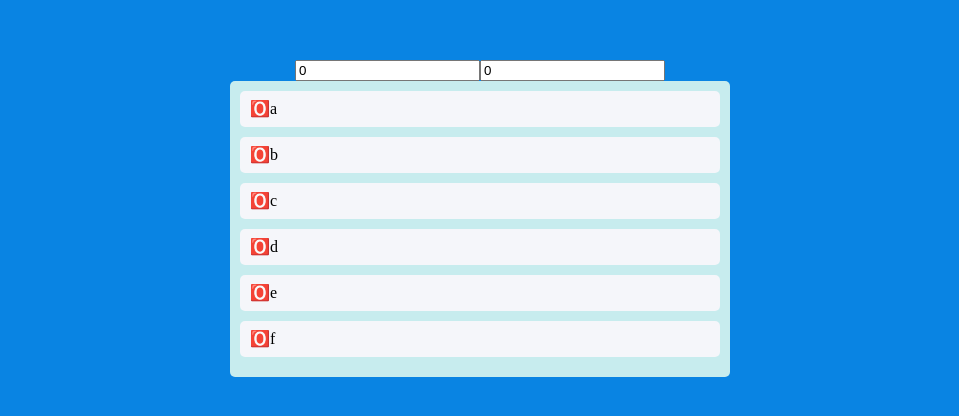
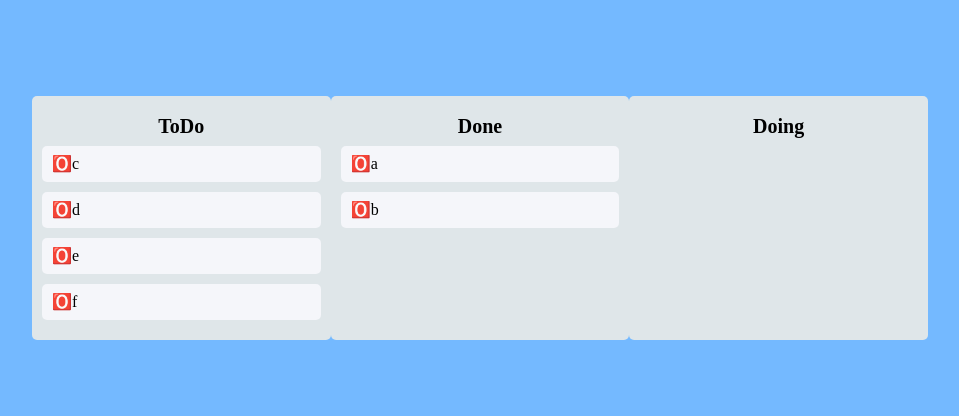
Before and after one commit to Insookim0702/trello, a React (Create React App) app: page / in a window 1280 px wide. Shown: the part 182-598 px from the top of the page, without its empty margins (160-1119 px from the left). Built offline with nearby package versions, Linux system fonts and the light colour scheme.

Commit message:
- 3개 list 구현

```diff
--- a/src/App.tsx
+++ b/src/App.tsx
@@ -10,6 +10,8 @@ import {
 import { ThemeProvider } from 'styled-components'
 import { dark, light } from './theme'
 import {
+  AtomDoingList,
+  AtomDoneList,
   AtomHour,
   AtomMinute,
   AtomToDoList,
@@ -50,10 +52,20 @@ const BodyWrapper = styled.div`
   margin: 0 auto;
   height: 100vh;
 `
+const ListsWrapper = styled.div`
+  display: flex;
+  justify-content: space-between;
+  padding: 40px;
+  /* background-color: red; */
+  width: 70%;
+`
 
 function App () {
   const isDark = true
   const [toDoList, setToDoList] = useRecoilState(AtomToDoList)
+  const [doneList, setDoneList] = useRecoilState(AtomDoneList)
+  const [doingList, setDoingList] = useRecoilState(AtomDoingList)
+  const Lists = [toDoList, doneList, doingList]
   const [minute, setMinute] = useRecoilState(AtomMinute)
   const [hour, setHour] = useRecoilState(AtomHour)
   const minute2hour = useRecoilValue(Minute2HourChange)
@@ -66,28 +78,22 @@ function App () {
     setHour(+evt.currentTarget.value)
     setMinute(+evt.currentTarget.value * 60)
   }
-  function onDragEnd ({ destination, source }: DropResult) {
-    setToDoList(oldList => {
-      const newList = [...oldList]
-      if (destination) {
-        const item1 = newList.splice(source.index, 1)
-        newList.splice(destination.index, 0, item1[0])
-      }
-      return newList
-    })
-  }
-
+  function onDragEnd () {}
   return (
     <>
       <ThemeProvider theme={light}>
         <GlobalStyle />
         <BodyWrapper>
-          <div>
+          {/* <div>
             <input type='number' value={minute} onChange={onMinuteChange} />
             <input type='number' value={hour} onChange={onHourChange} />
-          </div>
+          </div> */}
           <DragDropContext onDragEnd={onDragEnd}>
-            <List List={toDoList} />
+            <ListsWrapper>
+              {Lists.map((list, idx) => {
+                return <List key={idx} listInfo={list} />
+              })}
+            </ListsWrapper>
           </DragDropContext>
         </BodyWrapper>
       </ThemeProvider>
--- a/src/components/List.tsx
+++ b/src/components/List.tsx
@@ -1,29 +1,72 @@
-import { Droppable } from 'react-beautiful-dnd'
+import {
+  DragDropContext,
+  Draggable,
+  Droppable,
+  DropResult
+} from 'react-beautiful-dnd'
+import { useSetRecoilState } from 'recoil'
 import styled from 'styled-components'
+import { AtomDoingList, AtomDoneList, AtomToDoList, IList } from '../recoil'
 import Card from './Card'
 
 const ListWrapper = styled.div`
-  background-color: #c7ecee;
+  background-color: #dfe6e9;
   width: 100%;
   padding: 10px;
-  max-width: 480px;
+  max-width: 280px;
   border-radius: 5px;
 `
+
 interface Props {
-  List: string[]
+  listInfo: IList
 }
-function List ({ List }: Props) {
+
+const Title = styled.div`
+  padding: 10px;
+  font-size: 20px;
+  text-align: center;
+  font-weight: bolder;
+
+  &:hover {
+    background-color: #00b894;
+    color: whitesmoke;
+  }
+`
+function List ({ listInfo }: Props) {
+  const setToDoList = useSetRecoilState(AtomToDoList)
+  const setDoneList = useSetRecoilState(AtomDoneList)
+  const setDoingList = useSetRecoilState(AtomDoingList)
+  function changeList (newList: string[]) {
+    if (listInfo.type === 'ToDo') {
+      setToDoList({ type: 'ToDo', list: newList })
+    } else if (listInfo.type === 'Doing') {
+      setDoingList({ type: 'Doing', list: newList })
+    } else {
+      setDoneList({ type: 'Done', list: newList })
+    }
+  }
+  function onDragEnd ({ destination, source }: DropResult) {
+    const newList = [...listInfo.list]
+    if (destination) {
+      const item1 = newList.splice(source.index, 1)
+      newList.splice(destination.index, 0, item1[0])
+    }
+    changeList(newList)
+  }
   return (
-    <Droppable droppableId='drop1'>
+    <ListWrapper>
+      <Title>{listInfo.type}</Title>
+      <Droppable droppableId={`${listInfo.type}`}>
         {provided => (
-        <ListWrapper ref={provided.innerRef} {...provided.droppableProps}>
-          {List.map((toDo, idx) => {
+          <div ref={provided.innerRef} {...provided.droppableProps}>
+            {listInfo.list.map((toDo, idx) => {
               return <Card toDo={toDo} key={idx} idx={idx} />
             })}
             {provided.placeholder}
-        </ListWrapper>
+          </div>
         )}
       </Droppable>
+    </ListWrapper>
   )
 }
 
--- a/src/recoil.ts
+++ b/src/recoil.ts
@@ -1,9 +1,24 @@
 import { atom, selector } from 'recoil'
 
-export const AtomToDoList = atom({
+export interface IList {
+  type: string
+  list: string[]
+}
+export const AtomToDoList = atom<IList>({
   key: 'toDoList',
-  default: ['a', 'b', 'c', 'd', 'e', 'f']
+  default: { type: 'ToDo', list: ['c', 'd', 'e', 'f'] }
 })
+
+export const AtomDoneList = atom<IList>({
+  key: 'doneList',
+  default: { type: 'Done', list: ['a', 'b'] }
+})
+
+export const AtomDoingList = atom<IList>({
+  key: 'doing',
+  default: { type: 'Doing', list: [] }
+})
+
 export const AtomMinute = atom({
   key: 'minute',
   default: 0
--- a/src/theme.ts
+++ b/src/theme.ts
@@ -5,6 +5,6 @@ export const dark: DefaultTheme = {
   txtColor: 'white'
 }
 export const light: DefaultTheme = {
-  bgColor: '#0984e3',
+  bgColor: '#74b9ff',
   txtColor: 'white'
 }
```
Lines whose indentation alone changed are shown as unchanged.
